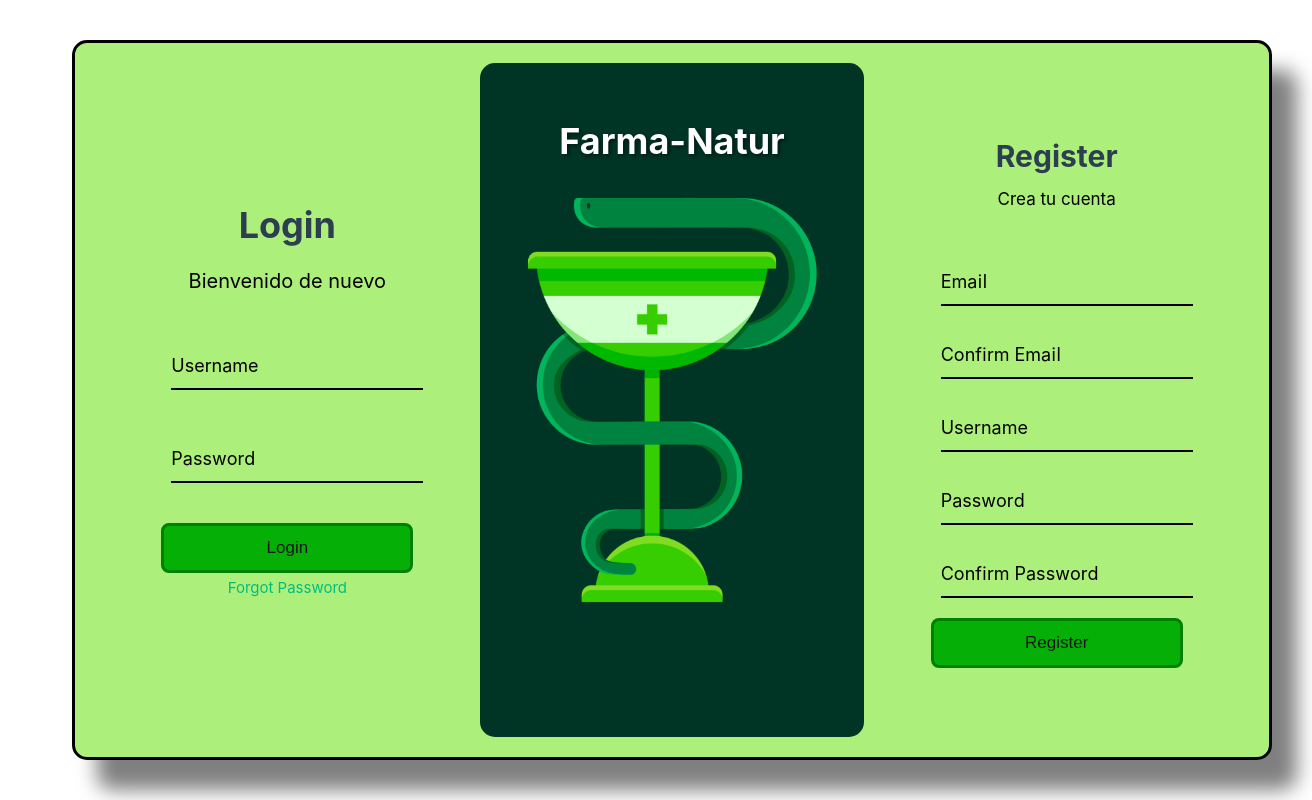
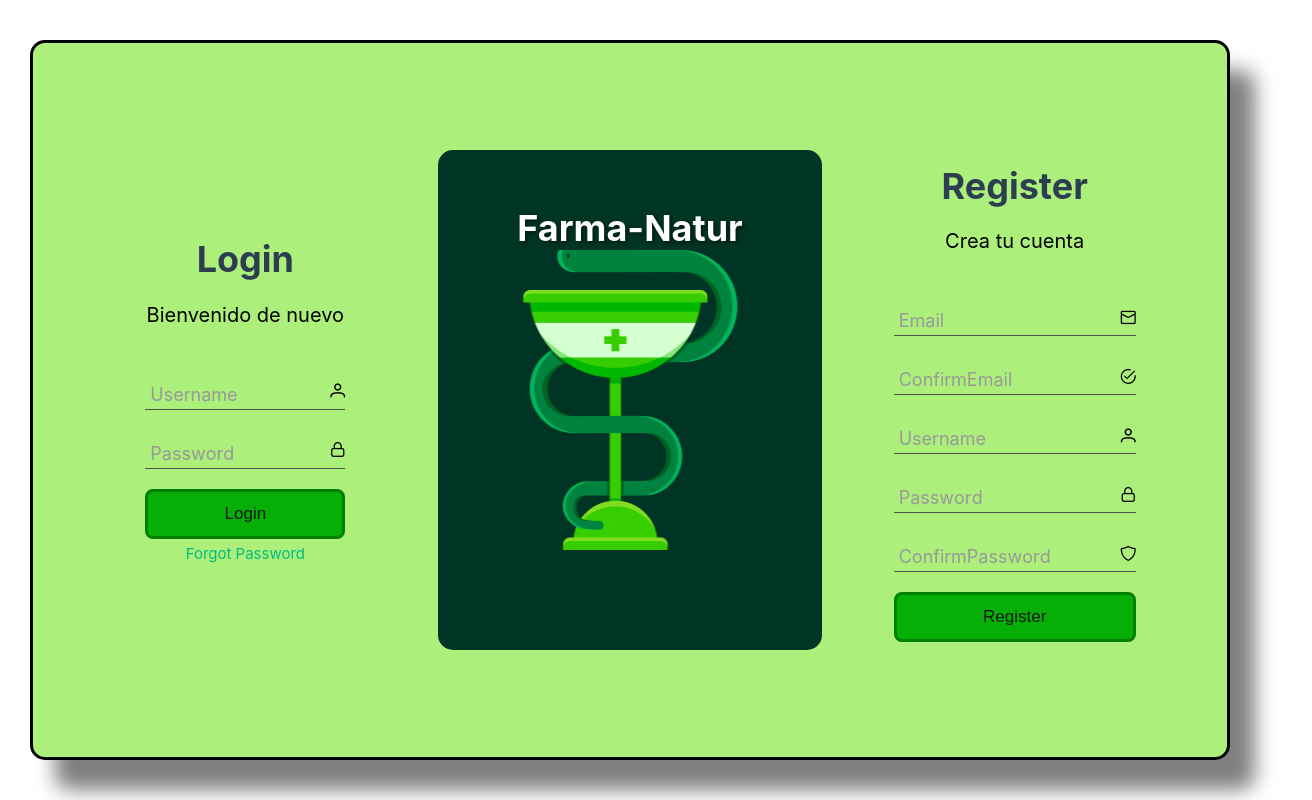
Before and after one commit to ppsegur/Fronted-FarmaNatur-app, a Vue app in the folder Farma-Natur-app/: page /auth in a window 1280 px wide. Shown: the whole page, 1312 px wide, since content can reach past the window. Built offline with nearby package versions, Linux system fonts and the light colour scheme.

Commit message:
feat: mejorar la interfaz de autenticación y agregar flujo de verificación por OTP

```diff
--- a/Farma-Natur-app/index.html
+++ b/Farma-Natur-app/index.html
@@ -11,3 +11,16 @@
     <script type="module" src="/src/main.js"></script>
   </body>
 </html>
+<style>
+  html, body, #app {
+    display: flex;
+  justify-content: center;
+  align-items: center;
+  background-color: #ffffff;
+  padding: 0;
+  margin: 0;
+  flex-direction: column;
+  height: 100%;
+  width: 1260px;
+}
+</style>
--- a/Farma-Natur-app/package.json
+++ b/Farma-Natur-app/package.json
@@ -11,6 +11,7 @@
   "dependencies": {
     "axios": "^1.9.0",
     "jwt-decode": "^4.0.0",
+    "primeicons": "^7.0.0",
     "vue": "^3.5.13",
     "vue-router": "^4.0.13"
   },
--- a/Farma-Natur-app/src/App.vue
+++ b/Farma-Natur-app/src/App.vue
@@ -11,27 +11,29 @@
 </template>
 
 <style scoped>
+* {
+  margin: 0;
+  padding: 0;
+  box-sizing: border-box;
+}
 .app-container {
   display: flex;
   justify-content: center;
   align-items: center;
-  height: 100vh;
-  background-color: #f4f5f4;
+  background-color: #ffffff;
   padding: 0;
   margin: 0;
-
-  display: flex;
   flex-direction: column;
-  height: 100vh;
+  height: 100%;
   width: 100%;
-  min-width: 1280px;
+ /* min-width: 1280px;*/
 }
 
-
-router-view {
+:deep(.verify-page) {
   width: 100%;
-  height: 100%; /* Asegura que el contenido ocupe toda la altura */
-  max-width: none; /* Elimina restricciones de ancho */
-  transform: none; /* Elimina el escalado */
+  height: 100vh;
+  display: flex;
+  justify-content: center;
+  align-items: center;
 }
 </style>
--- a/Farma-Natur-app/src/components/auth/AuthView.vue
+++ b/Farma-Natur-app/src/components/auth/AuthView.vue
@@ -56,7 +56,8 @@
   .logo-section {
     flex: 1;
     text-align: center;
-    height: 100%;
+    min-height: 500px;
+    min-width: 100px;
     padding: 30px;
     color: white;
     background-image: url('../../assets/img/fotoLogin.jpg');
--- a/Farma-Natur-app/src/components/auth/login.vue
+++ b/Farma-Natur-app/src/components/auth/login.vue
@@ -7,46 +7,47 @@
 
       <form @submit.prevent="handleLogin">
       <!-- Input para username con efecto flotante -->
-        <div class="form-control">
+      <div class="wave-group">
         <input
           v-model="username"
           type="text"
+          class="input"
           required
-            @focus="focusUsername = true"
-            @blur="focusUsername = username.length > 0"
         />
-          <label :class="{ active: focusUsername }">
-            <span style="transition-delay:0ms">U</span>
-            <span style="transition-delay:50ms">s</span>
-            <span style="transition-delay:100ms">e</span>
-            <span style="transition-delay:150ms">r</span>
-            <span style="transition-delay:200ms">n</span>
-            <span style="transition-delay:250ms">a</span>
-            <span style="transition-delay:300ms">m</span>
-            <span style="transition-delay:350ms">e</span>
+        <span class="bar"></span>
+        <label class="label">
+          <span class="label-char" style="--index: 0">U</span>
+          <span class="label-char" style="--index: 1">s</span>
+          <span class="label-char" style="--index: 2">e</span>
+          <span class="label-char" style="--index: 3">r</span>
+          <span class="label-char" style="--index: 4">n</span>
+          <span class="label-char" style="--index: 5">a</span>
+          <span class="label-char" style="--index: 6">m</span>
+          <span class="label-char" style="--index: 7">e</span>
         </label>
+        <i class="pi pi-user input-icon"></i>
       </div>
-
-        <!-- Input para password con efecto flotante -->
-        <div class="form-control">
+      <div class="wave-group">
         <input
           v-model="password"
           type="password"
+          class="input"
           required
-            @focus="focusPassword = true"
-            @blur="focusPassword = password.length > 0"
         />
-          <label :class="{ active: focusPassword }">
-            <span style="transition-delay:0ms">P</span>
-            <span style="transition-delay:50ms">a</span>
-            <span style="transition-delay:100ms">s</span>
-            <span style="transition-delay:150ms">s</span>
-            <span style="transition-delay:200ms">w</span>
-            <span style="transition-delay:250ms">o</span>
-            <span style="transition-delay:300ms">r</span>
-            <span style="transition-delay:350ms">d</span>
+        <span class="bar"></span>
+        <label class="label">
+          <span class="label-char" style="--index: 0">P</span>
+          <span class="label-char" style="--index: 1">a</span>
+          <span class="label-char" style="--index: 2">s</span>
+          <span class="label-char" style="--index: 3">s</span>
+          <span class="label-char" style="--index: 4">w</span>
+          <span class="label-char" style="--index: 5">o</span>
+          <span class="label-char" style="--index: 6">r</span>
+          <span class="label-char" style="--index: 7">d</span>
         </label>
+        <i class="pi pi-lock input-icon"></i>
       </div>
+
 
         <button type="submit">Login
             <!--Añadimos plantilla de ui verse -->
@@ -181,6 +182,8 @@
   </template>
 
   <script setup>
+
+import 'primeicons/primeicons.css'
 import { ref } from 'vue'
 import { useRouter } from 'vue-router'
 import authService from '../services/authServices'
@@ -225,10 +228,8 @@ const handleLogin = async () => {
 </script>
 
   <style scoped>
-  /* Puedes adaptar los estilos aquí */
   .auth-form { text-align: center; }
   button {  color: white; padding: 10px; width: 100%; }
-  /*Estilos para las letras */
   .auth-form {
   text-align: center;
   display: flex;
@@ -248,6 +249,79 @@ const handleLogin = async () => {
   font-size: 20px;
   color: #000000;
   margin-bottom: 20px;
+}
+
+/* Estilos para los inputs con efecto flotante */
+.wave-group {
+  position: relative;
+  margin: 20px 0;
+}
+
+.wave-group .input {
+  font-size: 16px;
+  padding: 10px 10px 10px 5px;
+  display: block;
+  width: 200px;
+  border: none;
+  border-bottom: 1px solid #515151;
+  background: transparent;
+}
+
+.wave-group .input:focus {
+  outline: none;
+}
+
+.wave-group .label {
+  color: #999;
+  font-size: 18px;
+  font-weight: normal;
+  position: absolute;
+  pointer-events: none;
+  left: 5px;
+  top: 10px;
+  display: flex;
+}
+
+.wave-group .label-char {
+  transition: 0.2s ease all;
+  transition-delay: calc(var(--index) * 0.05s);
+}
+
+.wave-group .input:focus ~ .label .label-char,
+.wave-group .input:valid ~ .label .label-char {
+  transform: translateY(-20px);
+  font-size: 14px;
+  color: #2b681f;
+}
+
+.wave-group .bar {
+  position: relative;
+  display: block;
+  width: 200px;
+}
+
+.wave-group .bar:before,
+.wave-group .bar:after {
+  content: '';
+  height: 2px;
+  width: 0;
+  bottom: 1px;
+  position: absolute;
+  background: #00d343;
+  transition: 0.2s ease all;
+}
+
+.wave-group .bar:before {
+  left: 50%;
+}
+
+.wave-group .bar:after {
+  right: 50%;
+}
+
+.wave-group .input:focus ~ .bar:before,
+.wave-group .input:focus ~ .bar:after {
+  width: 50%;
 }
 
   /* Estilos para las estrellas */
@@ -439,8 +513,8 @@ button:hover .star-6 {
   transition: 0.3s cubic-bezier(0.68, -0.55, 0.265, 1.55);
 }
 
-.form-control input:focus+label span,
-.form-control input:valid+label span {
+.form-control input:focus + label span,
+.form-control input:valid + label span {
   color: rgb(23, 114, 0);
   transform: translateY(-30px);
 }
@@ -485,4 +559,28 @@ button:hover .star-6 {
 .error__close path {
   fill: #fff;
 }
+.input-icon {
+  position: absolute;
+  right: 0;
+  top: 50%;
+  transform: translateY(-50%);
+  color: #000000;
+  transition: all 0.3s ease;
+}
+
+.form-control input:focus ~ .input-icon,
+.form-control input:valid ~ .input-icon {
+  color: rgb(0, 112, 17);
+}
+
+/* Ajustar el padding derecho del input para que no se solape con el icono */
+.form-control input {
+  padding-right: 30px !important;
+}
+
+/* Asegurar que el contenedor tenga posición relativa */
+.form-control {
+  position: relative;
+}
+
   </style>
--- a/Farma-Natur-app/src/components/auth/register.vue
+++ b/Farma-Natur-app/src/components/auth/register.vue
@@ -9,10 +9,9 @@
           v-model="email"
           type="email"
           required
-            @focus="focusEmail = true"
-            @blur="focusEmail = email.length > 0"
         />
-          <label :class="{ active: focusEmail }">
+        <i class="pi pi-envelope input-icon"></i>
+        <label>
           <span style="transition-delay:0ms">E</span>
           <span style="transition-delay:50ms">m</span>
           <span style="transition-delay:100ms">a</span>
@@ -20,15 +19,16 @@
           <span style="transition-delay:200ms">l</span>
         </label>
       </div>
+
       <!-- Input para confirmar email -->
       <div class="form-control">
         <input
           v-model="confirmEmail"
           type="email"
           required
-
         />
-          <label :class="{ active: focusConfirmEmail }">
+        <i class="pi pi-check-circle input-icon"></i>
+        <label>
           <span style="transition-delay:0ms">C</span>
           <span style="transition-delay:50ms">o</span>
           <span style="transition-delay:100ms">n</span>
@@ -51,9 +51,9 @@
           v-model="username"
           type="text"
           required
-
         />
-          <label :class="{ active: focusUsername }">
+        <i class="pi pi-user input-icon"></i>
+        <label>
           <span style="transition-delay:0ms">U</span>
           <span style="transition-delay:50ms">s</span>
           <span style="transition-delay:100ms">e</span>
@@ -71,10 +71,9 @@
           v-model="password"
           type="password"
           required
-            @focus="focusPassword = true"
-            @blur="focusPassword = password.length > 0"
         />
-          <label :class="{ active: focusPassword }">
+        <i class="pi pi-lock input-icon"></i>
+        <label>
           <span style="transition-delay:0ms">P</span>
           <span style="transition-delay:50ms">a</span>
           <span style="transition-delay:100ms">s</span>
@@ -92,9 +91,9 @@
           v-model="confirmPassword"
           type="password"
           required
-
         />
-          <label :class="{ active: focusConfirmPassword }">
+        <i class="pi pi-shield input-icon"></i>
+        <label>
           <span style="transition-delay:0ms">C</span>
           <span style="transition-delay:50ms">o</span>
           <span style="transition-delay:100ms">n</span>
@@ -241,6 +240,7 @@
   import { ref } from 'vue'
   import authService from '../services/authServices'
   import { useRouter } from 'vue-router'
+  import 'primeicons/primeicons.css'
 
   const router = useRouter()
   const email = ref('')
@@ -280,6 +280,8 @@
   </script>
 
   <style scoped>
+
+
   .auth-form { text-align: center; }
   input { margin:5px 0; padding: 5px; width: 100%; }
   button { color: white; padding: 10px; width: 100%; }
@@ -433,6 +435,7 @@ button:hover .star-6 {
 .fil0 {
   fill: #effff5;
 }
+/* Estilos para el contenedor principal */
 .auth-form {
   text-align: center;
   display: flex;
@@ -443,59 +446,96 @@ button:hover .star-6 {
 }
 
 .auth-form h2 {
-  font-size: 30px;
+  font-size: 36px;
   font-weight: bold;
-  margin-bottom: 6px;
+  margin-bottom: 10px;
 }
 
 .auth-form p {
-  font-size: 17px;
+  font-size: 20px;
   color: #000000;
   margin-bottom: 20px;
 }
 
-/* Estilos para los inputs  */
+/* Estilos para los inputs */
 .form-control {
   position: relative;
-  margin: 20px 10px 20px;
-  width: 100%;
+  margin: 20px 0;
 }
 
 .form-control input {
-  background-color: transparent;
-  border: 0;
-  border-bottom: 2px #000000 solid;
+  font-size: 16px;
+  padding: 10px 10px 10px 5px;
   display: block;
   width: 100%;
-  padding: 15px 0;
-  font-size: 18px;
-  color: #000000;
+  border: none;
+  border-bottom: 1px solid #515151;
+  background: transparent;
 }
 
-.form-control input:focus,
-.form-control input:valid {
-  outline: 0;
-  border-bottom-color: rgb(0, 112, 17);
+.form-control input:focus {
+  outline: none;
 }
 
 .form-control label {
+  color: #999;
+  font-size: 18px;
+  font-weight: normal;
   position: absolute;
-  top: 15px;
-  left: 0;
   pointer-events: none;
+  left: 5px;
+  top: 10px;
+  display: flex;
 }
 
 .form-control label span {
-  display: inline-block;
-  font-size: 18px;
-  min-width: 5px;
-  color: #000000;
-  transition: 0.3s cubic-bezier(0.68, -0.55, 0.265, 1.55);
+  transition: 0.2s ease all;
+  transition-delay: calc(var(--index) * 0.05s);
 }
 
-.form-control input:focus+label span,
-.form-control input:valid+label span {
-  color: rgb(23, 114, 0);
-  transform: translateY(-30px);
+.form-control input:focus ~ label span,
+.form-control input:valid ~ label span {
+  transform: translateY(-20px);
+  font-size: 14px;
+  color: #2b681f;
 }
+
+.input-icon {
+  position: absolute;
+  right: 10px;
+  top: 50%;
+  transform: translateY(-50%);
+  color: #999;
+  transition: all 0.3s ease;
+}
+
+.form-control input:focus ~ .input-icon,
+.form-control input:valid ~ .input-icon {
+  color: #2b681f;
+}
+/* Estilos para los iconos de los inputs */
+.input-icon {
+  position: absolute;
+  right: 0;
+  top: 50%;
+  transform: translateY(-50%);
+  color: #000000;
+  transition: all 0.3s ease;
+}
+
+.form-control input:focus ~ .input-icon,
+.form-control input:valid ~ .input-icon {
+  color: rgb(0, 112, 17);
+}
+
+/* Ajustar el padding derecho del input para que no se solape con el icono */
+.form-control input {
+  padding-right: 30px !important;
+}
+
+/* Asegurar que el contenedor tenga posición relativa */
+.form-control {
+  position: relative;
+}
+
   </style>
--- a/Farma-Natur-app/src/components/auth/verify.vue
+++ b/Farma-Natur-app/src/components/auth/verify.vue
@@ -10,9 +10,20 @@
 
     <div v-if="showModal" class="modal-backdrop">
       <div class="modal">
-        <p>Pon el código de verificación</p>
-        <input v-model="code" maxlength="6" placeholder="Código 2FA" />
-        <button @click="handleVerify">Verificar</button>
+        <form class="form">
+          <div class="content">
+            <p align="center">Enter your OTP Code</p>
+            <div class="inp">
+              <input v-model="code[0]" maxlength="1" class="input" type="text" placeholder="" @input="focusNext(0, $event)">
+              <input v-model="code[1]" maxlength="1" class="input" type="text" placeholder="" @input="focusNext(1, $event)">
+              <input v-model="code[2]" maxlength="1" class="input" type="text" placeholder="" @input="focusNext(2, $event)">
+              <input v-model="code[3]" maxlength="1" class="input" type="text" placeholder="" @input="focusNext(3, $event)">
+              <input v-model="code[4]" maxlength="1" class="input" type="text" placeholder="" @input="focusNext(4, $event)">
+              <input v-model="code[5]" maxlength="1" class="input" type="text" placeholder="" @input="focusNext(5, $event)">
+            </div>
+            <button type="button" @click="handleVerify">Verify</button>
+          </div>
+        </form>
         <small>Después de verificar, loguéate y podrás acceder a la aplicación</small>
       </div>
     </div>
@@ -24,18 +35,33 @@ import { ref } from 'vue'
 import { useRouter } from 'vue-router'
 import authService from '../services/authServices'
 
-const code = ref('')
+const code = ref(Array(6).fill(''))
 const showModal = ref(false)
 const router = useRouter()
 
+const focusNext = (index, event) => {
+  if (event.target.value && index < 5) {
+    const nextInput = document.querySelectorAll('.input')[index + 1]
+    nextInput.focus()
+  }
+
+  // Si se borra un carácter, retroceder al campo anterior
+  if (!event.target.value && index > 0) {
+    const prevInput = document.querySelectorAll('.input')[index - 1]
+    prevInput.focus()
+  }
+}
+
 const handleVerify = async () => {
   const email = localStorage.getItem('emailRegisterTemp')
-  console.log('Enviando a backend:', { email, code: code.value })
+  const fullCode = code.value.join('')
+
+  console.log('Enviando a backend:', { email, code: fullCode })
 
   try {
     const response = await authService.verifyAccount({
       email,
-      code: code.value
+      code: fullCode
     })
     console.log('Respuesta del backend:', response)
     alert('Cuenta verificada correctamente')
@@ -49,18 +75,40 @@ const handleVerify = async () => {
 
 <style scoped>
 .verify-page {
-  background-color: #a2f3a2;
-  min-height: 100vh;
   display: flex;
   justify-content: center;
   align-items: center;
-  flex-direction: column;
-  text-align: center;
+  width: 1280px;
+  height: 100%;
+  background-color: #a2f3a2;
+  padding: 20px;
+  box-sizing: border-box;
 }
 
 .message-box {
   background: white;
   padding: 2rem;
+  border-radius: 12px;
+  box-shadow: 0 4px 10px rgba(0, 0, 0, 0.1);
+  max-width: 600px;
+  width: 100%;
+  text-align: center;
+}
+
+.message-box button {
+  margin-top: 1rem;
+  padding: 0.6rem 1.5rem;
+  background-color: #444;
+  color: white;
+  border: none;
+  border-radius: 8px;
+  cursor: pointer;
+}
+
+.message-box {
+  background: white;
+  padding: 2rem;
+  margin: 1rem;
   border-radius: 12px;
   box-shadow: 0 4px 10px rgba(0, 0, 0, 0.1);
 }
@@ -91,26 +139,105 @@ const handleVerify = async () => {
   color: white;
   padding: 2rem;
   border-radius: 12px;
-  width: 300px;
+  width: 350px;
   display: flex;
   flex-direction: column;
   gap: 1rem;
+  align-items: center;
 }
 
-.modal input {
-  padding: 10px;
-  border-radius: 8px;
-  border: none;
-  font-size: 16px;
-  text-align: center;
+.form {
+  display: flex;
+  flex-direction: column;
+  gap: 10px;
+  background: #333333;
+  border-radius: 5px;
+  box-shadow: 0 4px 30px rgba(0, 0, 0, 0.1);
+  backdrop-filter: blur(8.2px);
+  -webkit-backdrop-filter: blur(8.2px);
+  border: 1px solid #fff;
+  width: 20em;
+  height: 12em;
 }
 
-.modal button {
-  background-color: #4caf50;
-  padding: 0.6rem;
-  border: none;
-  color: white;
-  border-radius: 8px;
+.content {
+  display: flex;
+  flex-direction: column;
+  gap: 10px;
+  margin-top: auto;
+  margin-bottom: auto;
+}
+
+.form p {
+  color: #fff;
+  font-weight: bolder;
+}
+
+.inp {
+  margin-left: auto;
+  margin-right: auto;
+  white-space: nowrap;
+}
+
+.input + .input {
+  margin-left: 0.5em;
+}
+
+.input {
+  color: #fff;
+  height: 2em;
+  width: 2em;
+  float: left;
+  text-align: center;
+  background: #00000000;
+  outline: none;
+  border: 1px #fff solid;
+  border-radius: 5px;
+  transition: all 0.6s ease;
+  font-size: larger;
+}
+
+.input:focus {
+  outline: none;
+  border: 1px #fff solid;
+}
+
+.input:not(:placeholder-shown) {
+  background-color: #fff;
+  color: #333;
+  width: 1em;
+  height: 1em;
+}
+
+.form button {
+  margin-left: auto;
+  margin-right: auto;
+  background-color: #00000000;
+  color: #fff;
+  width: 8.5em;
+  height: 2.3em;
+  border: #fff 0.1em solid;
+  border-radius: 5px;
+  transition: all 0.5s ease;
   cursor: pointer;
 }
+
+.form button:hover {
+  background-color: #fff;
+  color: #000;
+}
+
+.modal small {
+  color: #ccc;
+  font-size: 0.8rem;
+  text-align: center;
+  margin-top: 10px;
+}
+:deep(.verify-page) {
+  height: 100%;
+  width: 100%;
+  display: flex;
+  justify-content: center;
+  align-items: center;
+}
 </style>
```
Also changed, not shown: 1 other file (tests, documents, lock files or other folders). Lines whose indentation alone changed are shown as unchanged.
